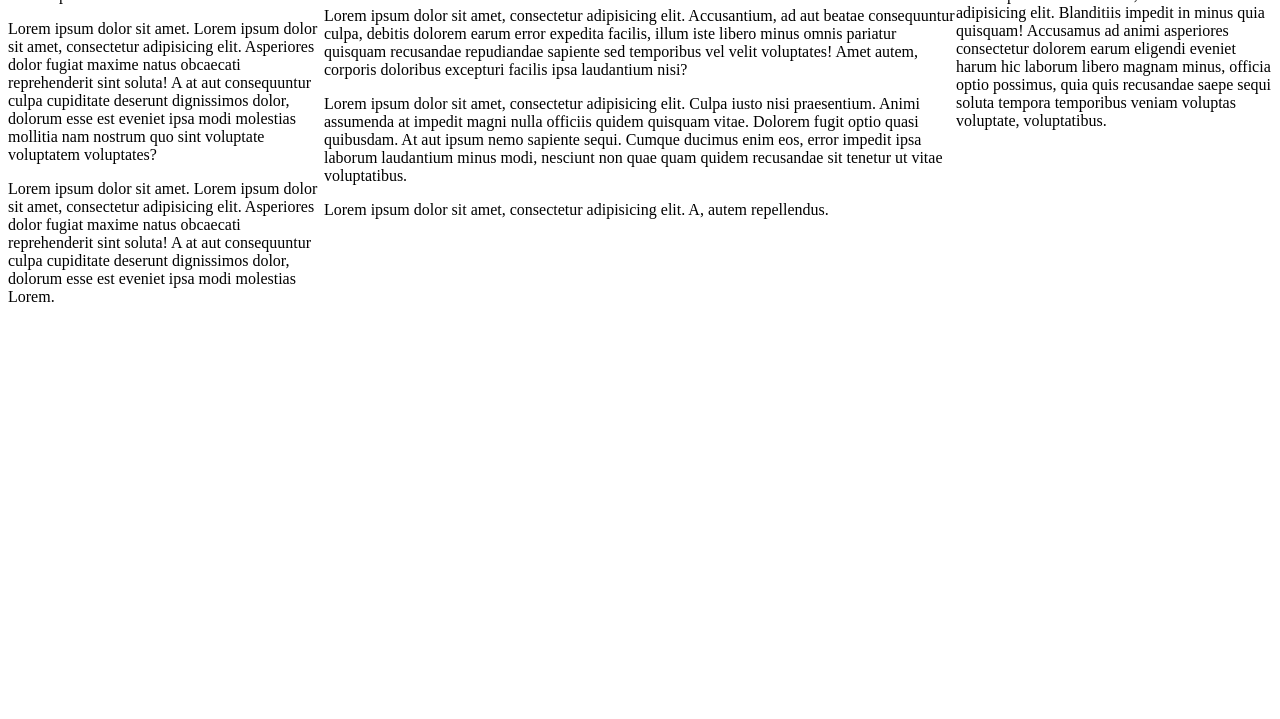
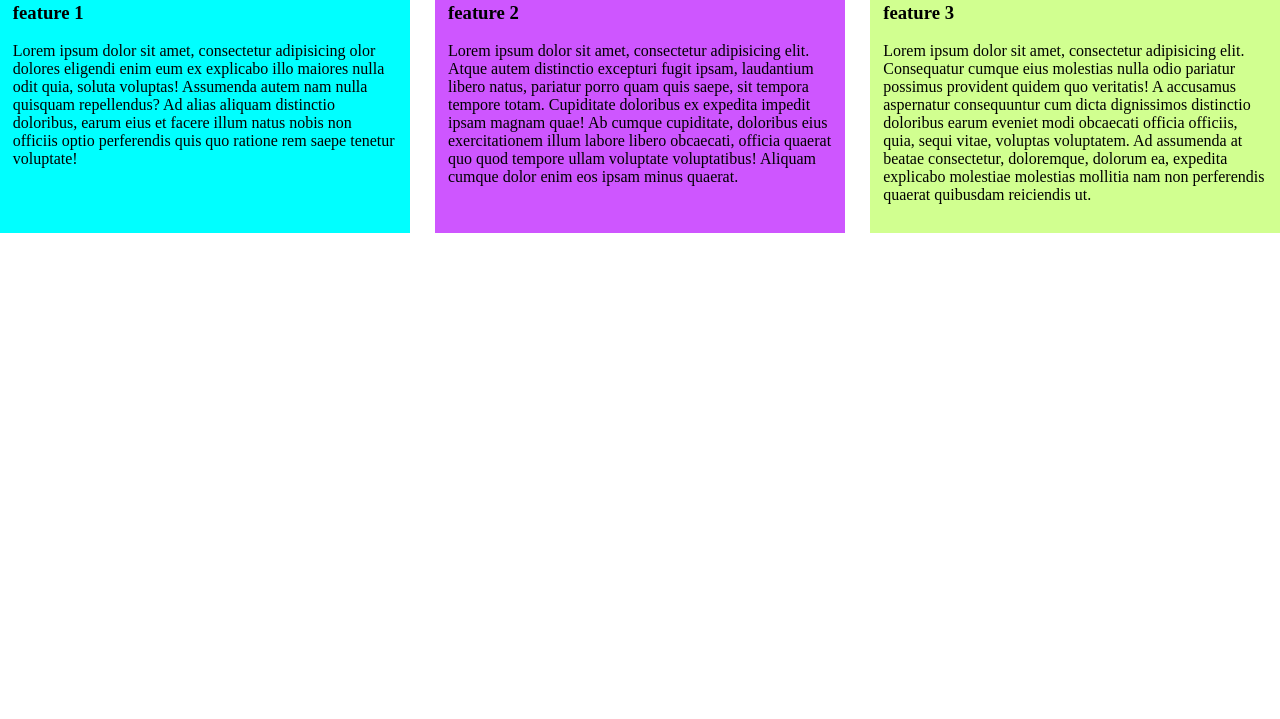
Before and after one commit to daggerok/flex-box, a plain HTML site: page end/index.html in a window 1280 px wide. Shown: the part 81-800 px from the top of the page. Drawn offline with Linux system fonts and the light colour scheme.

Commit message:
Deploy daggerok/flex-box to github.com/daggerok/flex-box.git:gh-pages

```diff
--- a/end/index.html
+++ b/end/index.html
@@ -1,8 +1,8 @@
-<!doctype html><html lang="en"><head><meta charset="UTF-8"><meta name="viewport" content="width=device-width initial-scale=1.0"><meta http-equiv="X-UA-Compatible" content="ie=edge"><title>end</title><link rel="stylesheet" href="/flex-box/main.44efa4bb.css"><link rel="shortcut icon" href="/flex-box/favicon.9c9f1c97.ico" type="image/x-icon"><style>.container{display:flex}.main{order:2;flex:2}.aside-1{order:1;flex:1}.aside-2{order:3;flex:1}</style></head><body class="container">
-<div class="main"> <h1>Main</h1> <p>Lorem ipsum dolor sit amet, consectetur adipisicing elit. Accusantium, ad aut beatae consequuntur culpa, debitis dolorem earum error expedita facilis, illum iste libero minus omnis pariatur quisquam recusandae repudiandae sapiente sed temporibus vel velit voluptates! Amet autem, corporis doloribus excepturi facilis ipsa laudantium nisi?</p> <p>Lorem ipsum dolor sit amet, consectetur adipisicing elit. Culpa iusto nisi praesentium. Animi assumenda at impedit magni nulla officiis quidem quisquam vitae. Dolorem fugit optio quasi quibusdam. At aut ipsum nemo sapiente sequi. Cumque ducimus enim eos, error impedit ipsa laborum laudantium minus modi, nesciunt non quae quam quidem recusandae sit tenetur ut vitae voluptatibus.</p> <p>Lorem ipsum dolor sit amet, consectetur adipisicing elit. A, autem repellendus.</p>
+<!doctype html><html lang="en"><head><meta charset="UTF-8"><meta name="viewport" content="width=device-width initial-scale=1.0"><meta http-equiv="X-UA-Compatible" content="ie=edge"><title>end</title><link rel="stylesheet" href="/flex-box/main.44efa4bb.css"><link rel="shortcut icon" href="/flex-box/favicon.9c9f1c97.ico" type="image/x-icon"><style>.container{display:flex;margin:4% auto 0;justify-content:space-between}.item{padding:1%;margin-bottom:1%;flex-basis:30%}.item:first-child{background-color:#0ff}.item:nth-child(2){background-color:#ce56ff}.item:nth-child(3){background-color:#d1ff90}</style></head><body class="container">
+<div class="item"> <h3>feature 1</h3> <p>Lorem ipsum dolor sit amet, consectetur adipisicing olor dolores eligendi enim eum ex explicabo illo maiores nulla odit quia, soluta voluptas! Assumenda autem nam nulla quisquam repellendus? Ad alias aliquam distinctio doloribus, earum eius et facere illum natus nobis non officiis optio perferendis quis quo ratione rem saepe tenetur voluptate!</p>
 </div>
-<div class="aside-1"> <h3>Aside 1</h3> <p>Lorem ipsum dolor sit amet.</p> <p>Lorem ipsum dolor sit amet. Lorem ipsum dolor sit amet, consectetur adipisicing elit. Asperiores dolor fugiat maxime natus obcaecati reprehenderit sint soluta! A at aut consequuntur culpa cupiditate deserunt dignissimos dolor, dolorum esse est eveniet ipsa modi molestias mollitia nam nostrum quo sint voluptate voluptatem voluptates?</p> <p>Lorem ipsum dolor sit amet. Lorem ipsum dolor sit amet, consectetur adipisicing elit. Asperiores dolor fugiat maxime natus obcaecati reprehenderit sint soluta! A at aut consequuntur culpa cupiditate deserunt dignissimos dolor, dolorum esse est eveniet ipsa modi molestias Lorem.</p>
+<div class="item"> <h3>feature 2</h3> <p>Lorem ipsum dolor sit amet, consectetur adipisicing elit. Atque autem distinctio excepturi fugit ipsam, laudantium libero natus, pariatur porro quam quis saepe, sit tempora tempore totam. Cupiditate doloribus ex expedita impedit ipsam magnam quae! Ab cumque cupiditate, doloribus eius exercitationem illum labore libero obcaecati, officia quaerat quo quod tempore ullam voluptate voluptatibus! Aliquam cumque dolor enim eos ipsam minus quaerat.</p>
 </div>
-<div class="aside-2"> <h3>Aside 2</h3> <p> Lorem ipsum dolor sit amet, consectetur adipisicing elit. Blanditiis impedit in minus quia quisquam! Accusamus ad animi asperiores consectetur dolorem earum eligendi eveniet harum hic laborum libero magnam minus, officia optio possimus, quia quis recusandae saepe sequi soluta tempora temporibus veniam voluptas voluptate, voluptatibus. </p>
+<div class="item"> <h3>feature 3</h3> <p>Lorem ipsum dolor sit amet, consectetur adipisicing elit. Consequatur cumque eius molestias nulla odio pariatur possimus provident quidem quo veritatis! A accusamus aspernatur consequuntur cum dicta dignissimos distinctio doloribus earum eveniet modi obcaecati officia officiis, quia, sequi vitae, voluptas voluptatem. Ad assumenda at beatae consectetur, doloremque, dolorum ea, expedita explicabo molestiae molestias mollitia nam non perferendis quaerat quibusdam reiciendis ut.</p>
 </div>
 </body></html>
```
Also changed, not shown: begin/index.html (+4 -4 lines), index.html (+1 -1 lines).
